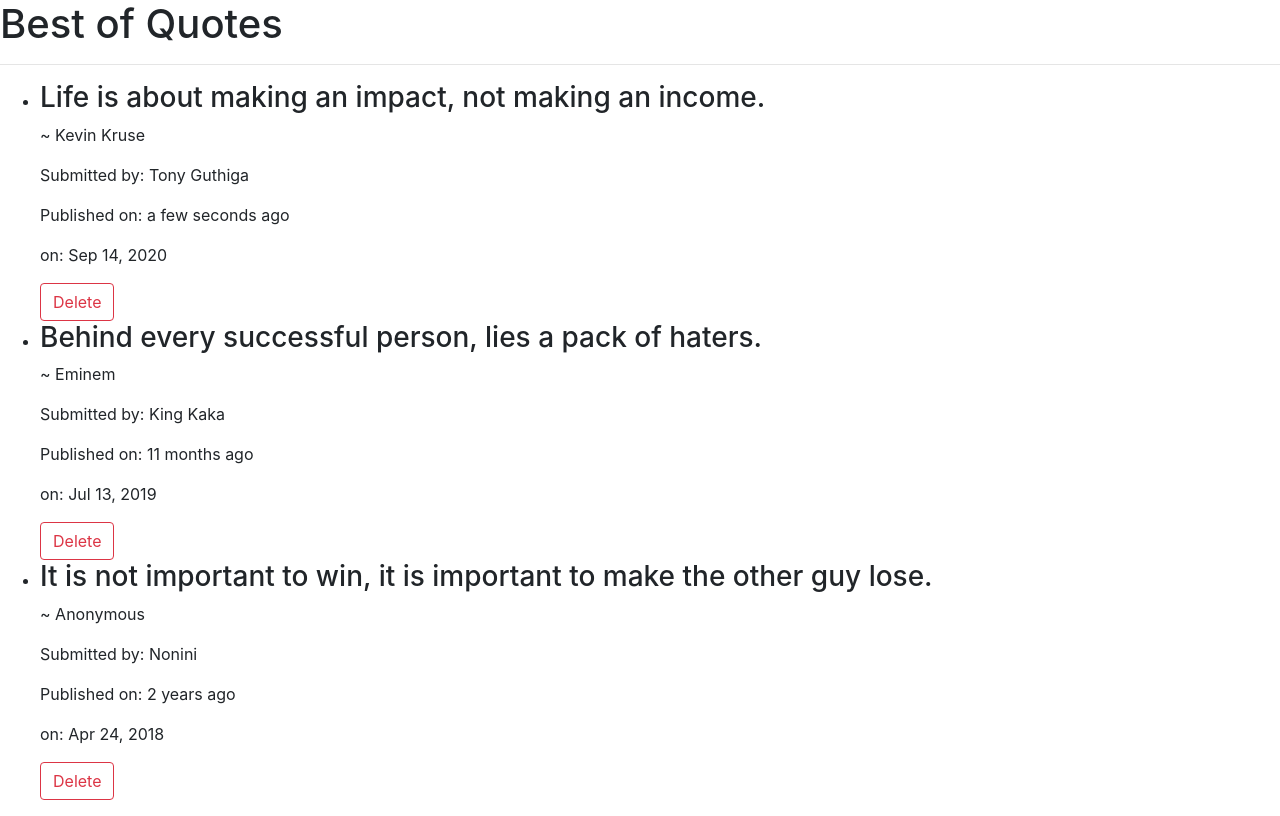
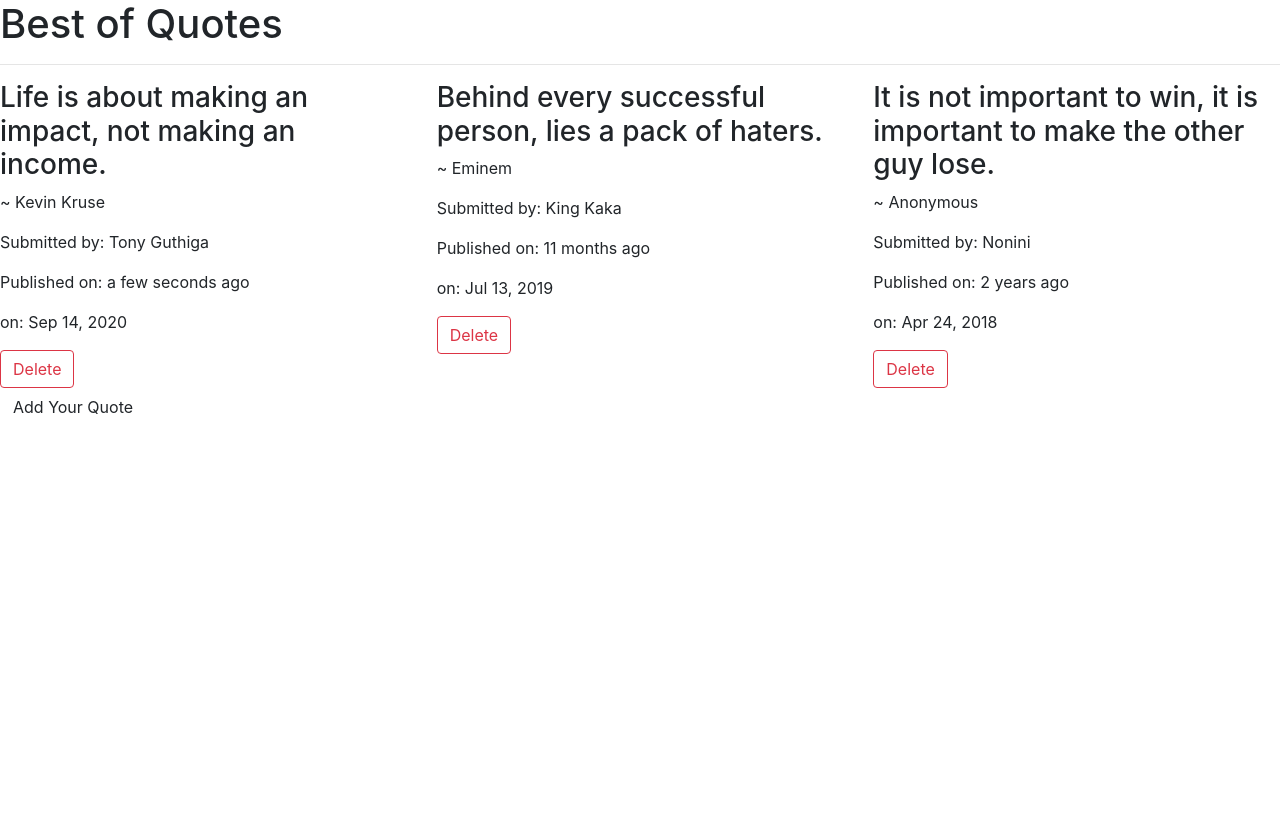
Before and after one commit to tonyguthiga/Best-of-Quotes, an Angular app: page / in a window 1280 px wide. Built offline with nearby package versions, Linux system fonts and the light colour scheme.

Commit message:
Add row and column, add button to show form

```diff
--- a/src/app/quote/quote.component.html
+++ b/src/app/quote/quote.component.html
@@ -1,10 +1,14 @@
 <div>
     <h1>Best of Quotes</h1>
     <hr>
-    <ul>
-        <li *ngFor='let quote of quotes;let i = index'>
+    <div class="row">
+        <div class="col-md-4" *ngFor='let quote of quotes;let i = index'>
             <h3>{{quote.name}}</h3>
             <app-quote-detail [quote]='quote' (isComplete) = 'deleteQuote($event,i)'></app-quote-detail>
-        </li>
-    </ul>
+        </div>
+    </div>
+    <button class="btn btn-outlinr-dark btn-change addQuote" type="button" (click)='addQuote()'>Add Your Quote</button>
+    <div class="popUpFormBg" *ngIf='showForm'>
+        <app-quote-form (addQuote)="addNewQuote($event)" (showForm)="hideForm()"></app-quote-form>
+    </div>
 </div>
```
